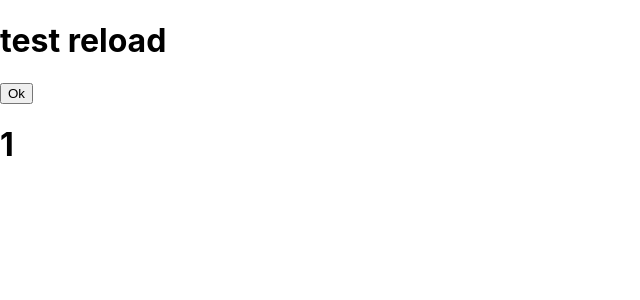
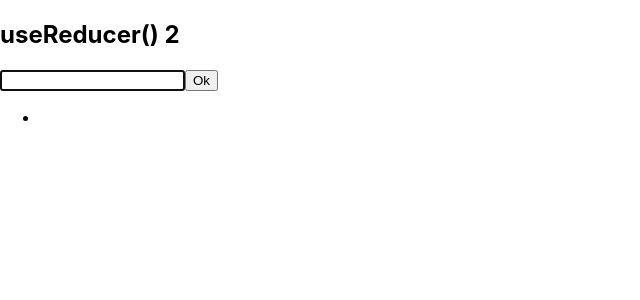
Before and after one commit to Phan-Vinh-Khang/TestReactNode, a React (Create React App) app: page / in a window 1280 px wide. Both pictures are taken after a click on the button "Ok". Shown: the top 300 px of the page, without its empty margins (0-640 px from the left). Built offline with nearby package versions, Linux system fonts and the light colour scheme.

Commit message:
commit 7:07AM, 10/3/2023

```diff
--- a/src/App.css
+++ b/src/App.css
@@ -1,38 +1,3 @@
-.App {
-  text-align: center;
+.test{
+  color:red
 }
-
-.App-logo {
-  height: 40vmin;
-  pointer-events: none;
-}
-
-@media (prefers-reduced-motion: no-preference) {
-  .App-logo {
-    animation: App-logo-spin infinite 20s linear;
-  }
-}
-
-.App-header {
-  background-color: #282c34;
-  min-height: 100vh;
-  display: flex;
-  flex-direction: column;
-  align-items: center;
-  justify-content: center;
-  font-size: calc(10px + 2vmin);
-  color: white;
-}
-
-.App-link {
-  color: #61dafb;
-}
-
-@keyframes App-logo-spin {
-  from {
-    transform: rotate(0deg);
-  }
-  to {
-    transform: rotate(360deg);
-  }
-}
--- a/src/App.js
+++ b/src/App.js
@@ -1,6 +1,11 @@
-import { useState, useEffect, useLayoutEffect, useReducer, useRef, useCallback } from "react";
+import { useState, useEffect, useLayoutEffect, useRef, useCallback, useMemo, useReducer, createContext } from "react";
 // import Show from "./testmemo";
 import Show from "./testcallBackmemo";
+import './App.css'
+import Func33 from "./App3";
+import FuncReducer from "./FuncReducer"
+import { typeInput, AddList } from "./ChildFuncReducer"
+
 function Func1() { //checkradio
   var [test, setTest] = useState();
   const obj = [
@@ -285,12 +290,104 @@ function Func13() { //callBack(,) và memo()
     </div>
   )
 }
+function Func14() { //useMemo()
+  var [state, setState] = useState();
+  var [state2, setState2] = useState();
+  var [liststate, setListstate] = useState([]);
+  var input1 = (e) => {
+    setState(e.target.value)
+  }
+  var input2 = (e) => {
+    setState2(e.target.value)
+  }
+  var res = () => {
+    setListstate([...liststate, Number(state) + Number(state2)])
+  }
+  return (
+    <div>
+      <input onChange={input1}></input>
+      <input onChange={input2}></input>
+      <button onClick={res}>Ok</button>
+      <p>{state}</p>
+      <p>{state2}</p>
+      {
+        liststate.map(w => <p>{w}</p>)
+      }
+    </div>
+  )
+}
+var func = (state, action) => {
+  if (action == 'u')
+    return state + 1;
+  else return state - 1;
+}
+function Func15() { //useReducer()
+  var [reducer, action] = useReducer(func, 0)
+  return (
+    <div>
+      <p>{reducer}</p>
+      <button onClick={() => action('u')}>U</button>
+      <button onClick={() => action('d')}>D</button>
+    </div>
+  )
+}
+function FuncInputReducer(state, str) { //return static stateReducer,sau đó sẽ check state hiện tại và state trước đó,nếu khác sẽ ref vào state này
+  return str;
+}
+function FuncAddListReducer(state, obj) { //return static stateReducer,sau đó sẽ check state hiện tại và state trước đó,nếu khác sẽ ref vào state này
+  return [...state, obj];
+}
+function Func16() { //useReducer() 1
+  var [reducer, dispatchReducer] = useReducer(FuncInputReducer, '')
+  var [listreducer, dispatchListreducer] = useReducer(FuncAddListReducer, [])
+  var TypeInput = (e) => {
+    dispatchReducer(e.target.value)
+  }
+  var AddList = (reducer) => {
+    dispatchListreducer(reducer)
+  }
+  return (
+    <div>
+      <h2>useReducer() 1</h2>
+      <input onChange={TypeInput}></input>
+      <button onClick={() => { AddList(reducer) }}>Ok</button>
+      <p>{reducer}</p>
+      {
+        listreducer.map(w => <p>{w}</p>)
+      }
+    </div>
+  )
+}
+function Func17() { //useReducer() 2
+  var [reducer, dispatchReducer] = useReducer(FuncReducer,
+    {
+      typeInput: '',
+      listjobs: []
+    })
+  var useRef1 = useRef();
+  var test = () => {
+    dispatchReducer(AddList(reducer.typeInput))
+    useRef1.current.focus();
+  }
+  return (
+    <div>
+      <h2>useReducer() 2</h2>
+      <input ref={useRef1} value={reducer.typeInput} onChange={e => { dispatchReducer(typeInput(e.target.value)) }}></input>
+      {/*ko hiển thị nhưng vẫn nhận event onChange*/}
+      <button onClick={test}>Ok</button>
+      <p>{reducer.typeInput}</p>
+      <ul>
+        {reducer.listjobs.map(w => <li>{w}</li>)}
+      </ul>
+    </div>
+  )
+}
 function App() {
-
   return (
     <div className="App">
-      <Func13 />
+      <Func17 />
     </div>
+
   );
 }
 
--- /dev/null
+++ b/src/ChildFuncReducer.js
@@ -0,0 +1,13 @@
+function typeInput(data) {
+    return {
+      type: 'typeInput',
+      data: data
+    }
+  }
+  function AddList(data) {
+    return {
+      type: 'AddList',
+      data: data
+    }
+  }
+  export {typeInput,AddList}
--- /dev/null
+++ b/src/FuncReducer.js
@@ -0,0 +1,19 @@
+function FuncReducer(state, obj) {
+    if (obj.type == 'typeInput') {
+      const objRes = {
+        typeInput: obj.data,
+        listjobs: [...state.listjobs]
+      }
+      return objRes;
+    }
+    else if (obj.type == 'AddList') {
+      const objRes = {
+        typeInput: '',
+        listjobs: [...state.listjobs, obj.data]
+      }
+      return objRes
+    }
+    //return 1 static state và reload Func17() sau đó var reducer sẽ ref vào static này
+    return 1
+  }
+  export default FuncReducer;
```
